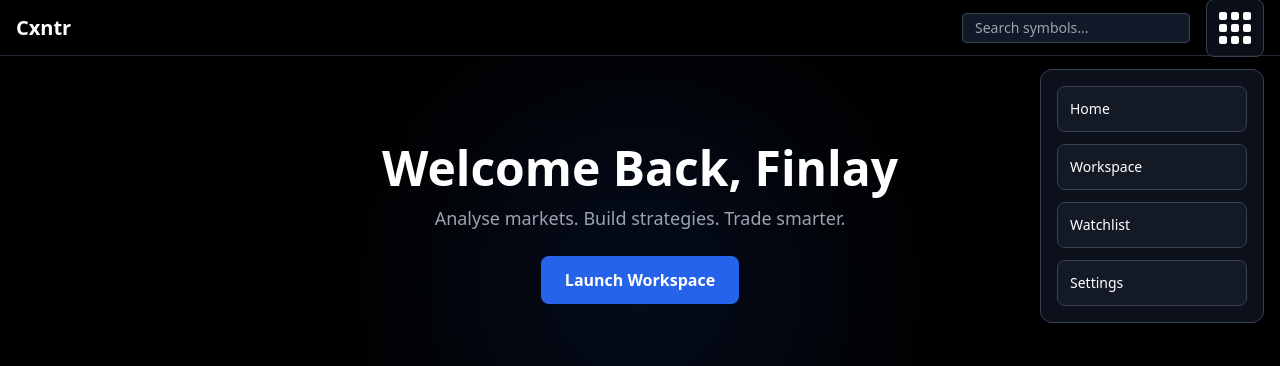
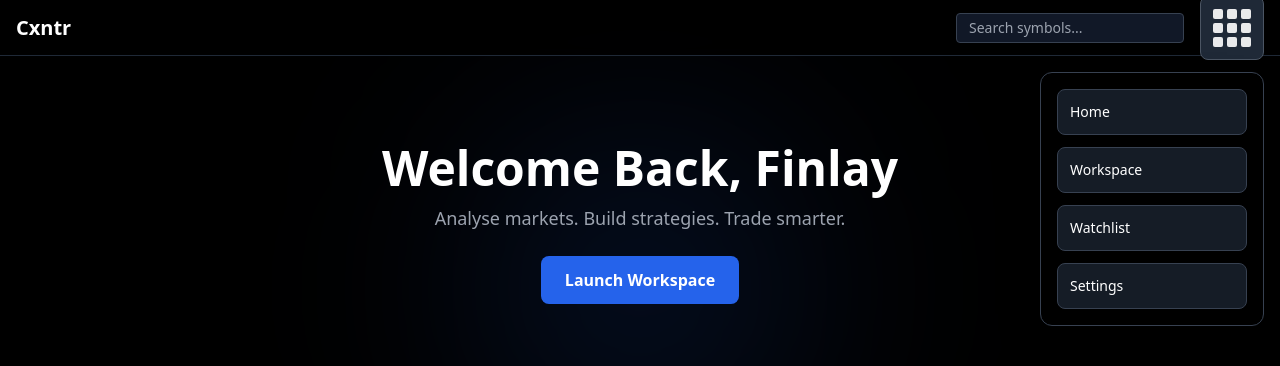
Before and after one commit to Cxntrol01/Trading-Newest, a Next.js app: page / in a window 1280 px wide. Both pictures are taken after a click on the button 1235 px from the left and 27 px from the top of the page. Shown: the top 366 px of the page. Built offline with nearby package versions, Linux system fonts and the light colour scheme; no server answers.

Commit message:
Update WaffleMenu.tsx

```diff
--- a/components/WaffleMenu.tsx
+++ b/components/WaffleMenu.tsx
@@ -12,22 +12,18 @@ export default function WaffleMenu() {
       <button
         onClick={() => setOpen(!open)}
         className="
-          p-3 rounded-lg bg-gray-900/60 border border-gray-700
-          hover:bg-gray-800 transition shadow-lg
+          p-3 rounded-lg bg-gray-800 border border-gray-600
+          hover:bg-gray-700 transition shadow-lg
         "
       >
+        {/* MUCH clearer waffle icon */}
         <div className="grid grid-cols-3 gap-1">
-          <span className="w-2 h-2 bg-white rounded-sm"></span>
-          <span className="w-2 h-2 bg-white rounded-sm"></span>
-          <span className="w-2 h-2 bg-white rounded-sm"></span>
-
-          <span className="w-2 h-2 bg-white rounded-sm"></span>
-          <span className="w-2 h-2 bg-white rounded-sm"></span>
-          <span className="w-2 h-2 bg-white rounded-sm"></span>
-
-          <span className="w-2 h-2 bg-white rounded-sm"></span>
-          <span className="w-2 h-2 bg-white rounded-sm"></span>
-          <span className="w-2 h-2 bg-white rounded-sm"></span>
+          {[...Array(9)].map((_, i) => (
+            <span
+              key={i}
+              className="w-2.5 h-2.5 bg-white/90 rounded-sm"
+            ></span>
+          ))}
         </div>
       </button>
 
@@ -36,9 +32,9 @@ export default function WaffleMenu() {
         <div
           className="
             absolute mt-3 right-0 w-56
-            bg-gray-900/70 backdrop-blur-xl
+            bg-black/85 backdrop-blur-xl
             border border-gray-700 rounded-xl
-            shadow-xl p-4 animate-fadeIn
+            shadow-2xl p-4 animate-fadeIn
           "
         >
           <div className="grid grid-cols-1 gap-3 text-sm">
@@ -46,7 +42,7 @@ export default function WaffleMenu() {
             <Link
               href="/"
               className="
-                p-3 rounded-lg bg-gray-800/40 hover:bg-gray-800/70
+                p-3 rounded-lg bg-gray-800/70 hover:bg-gray-700
                 transition border border-gray-700 text-white font-medium
               "
             >
@@ -56,7 +52,7 @@ export default function WaffleMenu() {
             <Link
               href="/workspace"
               className="
-                p-3 rounded-lg bg-gray-800/40 hover:bg-gray-800/70
+                p-3 rounded-lg bg-gray-800/70 hover:bg-gray-700
                 transition border border-gray-700 text-white font-medium
               "
             >
@@ -66,7 +62,7 @@ export default function WaffleMenu() {
             <Link
               href="/watchlist"
               className="
-                p-3 rounded-lg bg-gray-800/40 hover:bg-gray-800/70
+                p-3 rounded-lg bg-gray-800/70 hover:bg-gray-700
                 transition border border-gray-700 text-white font-medium
               "
             >
@@ -76,7 +72,7 @@ export default function WaffleMenu() {
             <Link
               href="/settings"
               className="
-                p-3 rounded-lg bg-gray-800/40 hover:bg-gray-800/70
+                p-3 rounded-lg bg-gray-800/70 hover:bg-gray-700
                 transition border border-gray-700 text-white font-medium
               "
             >
```
